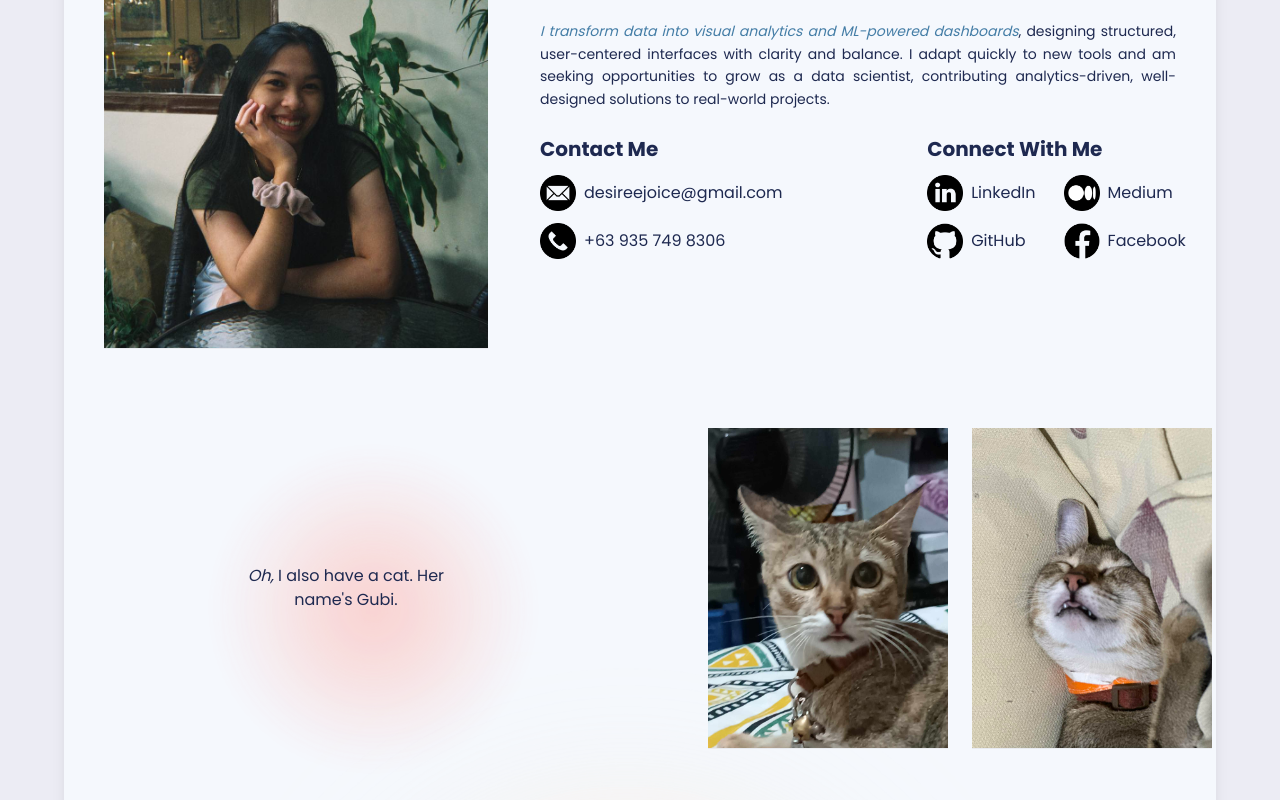
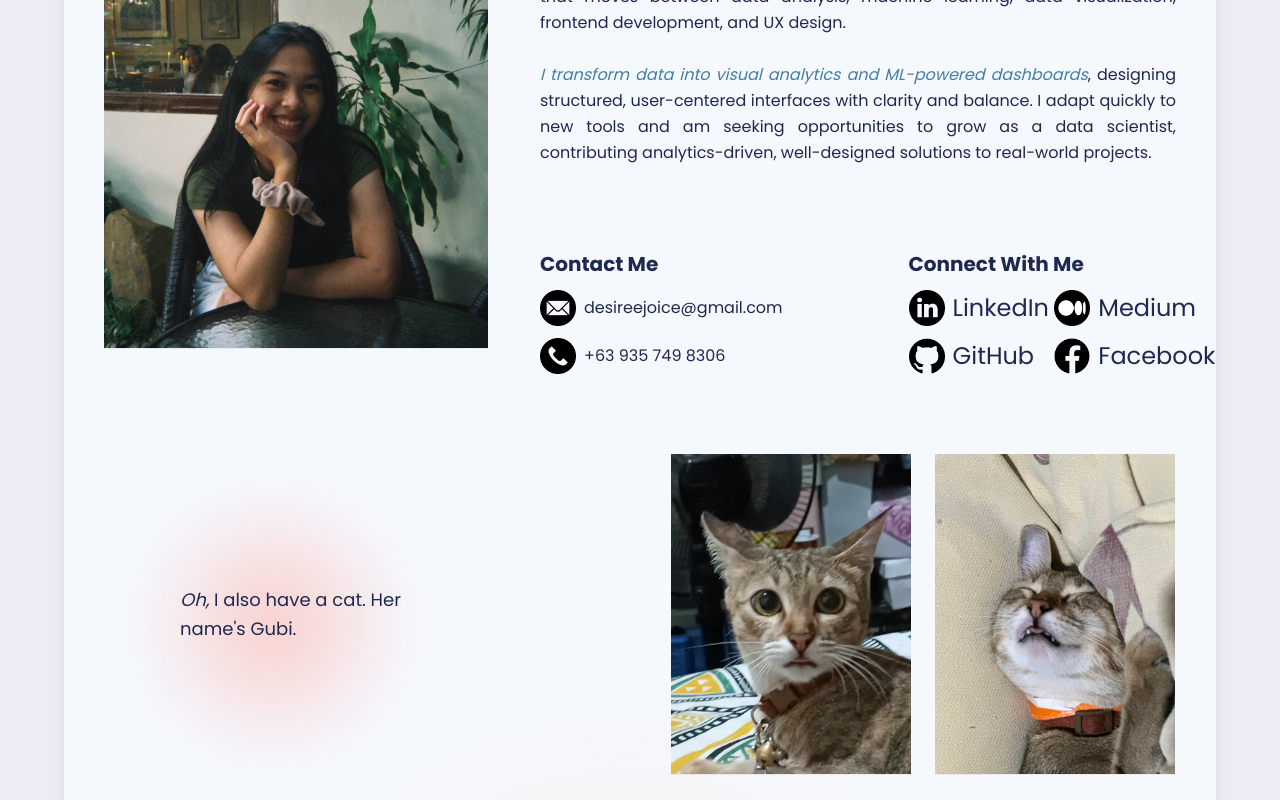
Before and after one commit to ddesiree/Portfolio, a React (Vite) app: page / in a window 1280 px wide. Shown: the part 1140-1940 px from the top of the page. Built offline with nearby package versions, Linux system fonts and the light colour scheme; a web font is replaced by a local one.

Commit message:
mobile view second commit

```diff
--- a/src/App.jsx
+++ b/src/App.jsx
@@ -136,7 +136,7 @@ const App = () => {
 
             <div className="flex justify-center">
               <img src={aboutMe} alt="About Me"
-                className="w-96 h-130 shadow-2xs object-cover"/>
+                className="w-80 h-60 md:w-96 md:h-130 shadow-2xs object-cover"/>
             </div>
 
             <div className="flex-1 w-full sm:w-auto flex flex-col items-start">
@@ -146,7 +146,7 @@ const App = () => {
                 ABOUT ME
               </h2>
 
-              <p className="text-sm sm:text-base md:text-sm text-[#1e2950] leading-relaxed text-justify mb-4 sm:mb-6">
+              <p className="text-sm sm:text-base md:text-1xl text-[#1e2950] leading-relaxed text-justify mb-4 sm:mb-6">
                 My name is <span className="font-bold text-[#447da6]">Desiree Joice F. Boo</span>, a fourth-year <span className="font-bold text-[#447da6]">Bachelor of Science in Computer Science</span> student majoring
                 in Data Science at the University of Southeastern Philippines. My academic journey has shaped a flexible skill
                 set that moves between data analysis, machine learning, data visualization, frontend development, and UX
@@ -157,11 +157,10 @@ const App = () => {
                 data scientist, contributing analytics-driven, well-designed solutions to real-world projects.
               </p>
 
-              <div className="flex flex-col md:flex-row md:items-start md:gap-20">
+              <div className="flex flex-col md:flex-row md:items-start md:gap-20 md:mt-15">
 
-                {/* Contact Me */}
-                <div className="flex flex-col gap-3">
-                  <p className="text-[#1e2950] text-xl font-bold">Contact Me</p>
+                <div className="flex flex-col gap-3 mt-10 md:mt-0">
+                  <p className="text-[#1e2950] text-1xl md:text-xl font-bold">Contact Me</p>
 
                   <div className="flex items-center gap-2">
                     <img src={email} alt="Email" className="w-9 h-9 object-cover"/>
@@ -174,33 +173,30 @@ const App = () => {
                   </div>
                 </div>
 
-                {/* Divider (hidden on mobile) */}
-                <div className="hidden md:block border-l-2 border-[#1e2950] h-full"></div>
+                <div className="hidden md:block border-l-2 border-[#04060c] h-full"></div>
 
-                {/* Connect With Me */}
-                <div className="flex flex-col gap-3">
-                  <p className="text-[#1e2950] text-xl font-bold">Connect With Me</p>
+                <div className="flex flex-col gap-3 mt-10 md:mt-0">
+                  <p className="text-[#1e2950] text-1xl md:text-xl font-bold">Connect With Me</p>
 
-                  {/* Social grid */}
                   <div className="grid grid-cols-2 gap-x-6 gap-y-3">
                     <a href="https://www.linkedin.com/in/desiree-joice-boo-1082183a4/" target="_blank" rel="noopener noreferrer" className="flex items-center gap-2 hover:underline">
                       <img src={linkedin} alt="LinkedIn" className="w-9 h-9"/>
-                      <span className="text-[#1e2950]">LinkedIn</span>
+                      <span className="text-[#1e2950] md:text-2xl">LinkedIn</span>
                     </a>
 
                     <a href="https://medium.com/@djfboo00089" target="_blank" rel="noopener noreferrer" className="flex items-center gap-2 hover:underline">
                       <img src={medium} alt="Medium" className="w-9 h-9"/>
-                      <span className="text-[#1e2950]">Medium</span>
+                      <span className="text-[#1e2950] md:text-2xl">Medium</span>
                     </a>
 
                     <a href="https://github.com/ddesiree" target="_blank" rel="noopener noreferrer" className="flex items-center gap-2 hover:underline">
                       <img src={github} alt="GitHub" className="w-9 h-9"/>
-                      <span className="text-[#1e2950]">GitHub</span>
+                      <span className="text-[#1e2950] md:text-2xl">GitHub</span>
                     </a>
 
                     <a href="https://www.facebook.com/desireejoice.boo" target="_blank" rel="noopener noreferrer" className="flex items-center gap-2 hover:underline">
                       <img src={facebook} alt="Facebook" className="w-9 h-9"/>
-                      <span className="text-[#1e2950]">Facebook</span>
+                      <span className="text-[#1e2950] md:text-2xl">Facebook</span>
                     </a>
                   </div>
                 </div>
@@ -210,18 +206,35 @@ const App = () => {
             </div>
           </div>
 
-          <div className="flex flex-row items-center gap-60 mt-20">
-            <div className="relative z-0 inline-block pl-30">
-              <img src={gradient2} alt="Gradient2" className="absolute left-70 -top-70 -translate-x-1/2
-                                                              w-[600px] h-[650px] object-contain -z-10"/>
-              <p className="relative z-10 text-[#1e2950] text-1l text-center"><span className="italic">Oh,</span> I also have a cat. Her name's Gubi.</p>
+          <div className="flex flex-col md:flex-row items-center gap-10 md:gap-60 mt-20 px-4">
+
+            <div className="relative z-0 text-center md:text-left max-w-md">
+              <img
+                src={gradient2}
+                alt="Gradient2"
+                className="hidden md:block absolute left-1/2 -top-40 -translate-x-1/2 h-[400px] object-contain -z-10"
+              />
+
+              <p className="relative z-10 text-[#1e2950] text-base md:text-lg leading-relaxed md:ml-15">
+                <span className="italic">Oh,</span> I also have a cat. Her name's Gubi.
+              </p>
             </div>
 
-            <div className="flex flex-row gap-6">
-              <img src={gubi1} alt="Gubi1" className="w-70 h-80 shadow-2xs object-cover"/>
-              <img src={gubi2} alt="Gubi2" className="w-70 h-80 shadow-2xs object-cover"/>
+            <div className="flex flex-col sm:flex-row gap-6 justify-center">
+              <img
+                src={gubi1}
+                alt="Gubi1"
+                className="w-60 h-72 md:w-70 md:h-80 shadow-2xs object-cover"
+              />
+              <img
+                src={gubi2}
+                alt="Gubi2"
+                className="w-60 h-72 md:w-70 md:h-80 shadow-2xs object-cover"
+              />
             </div>
+
           </div>
+
         </div>
 
       </div>
```
